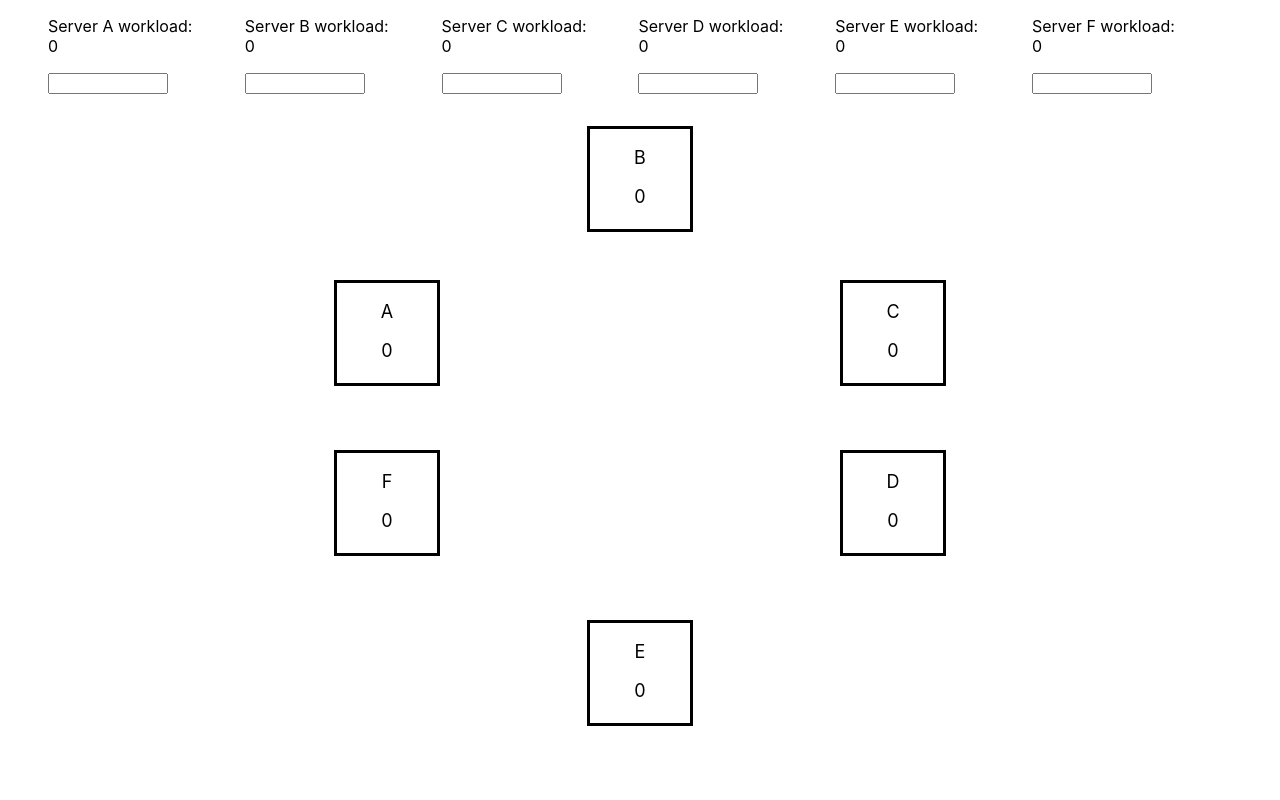
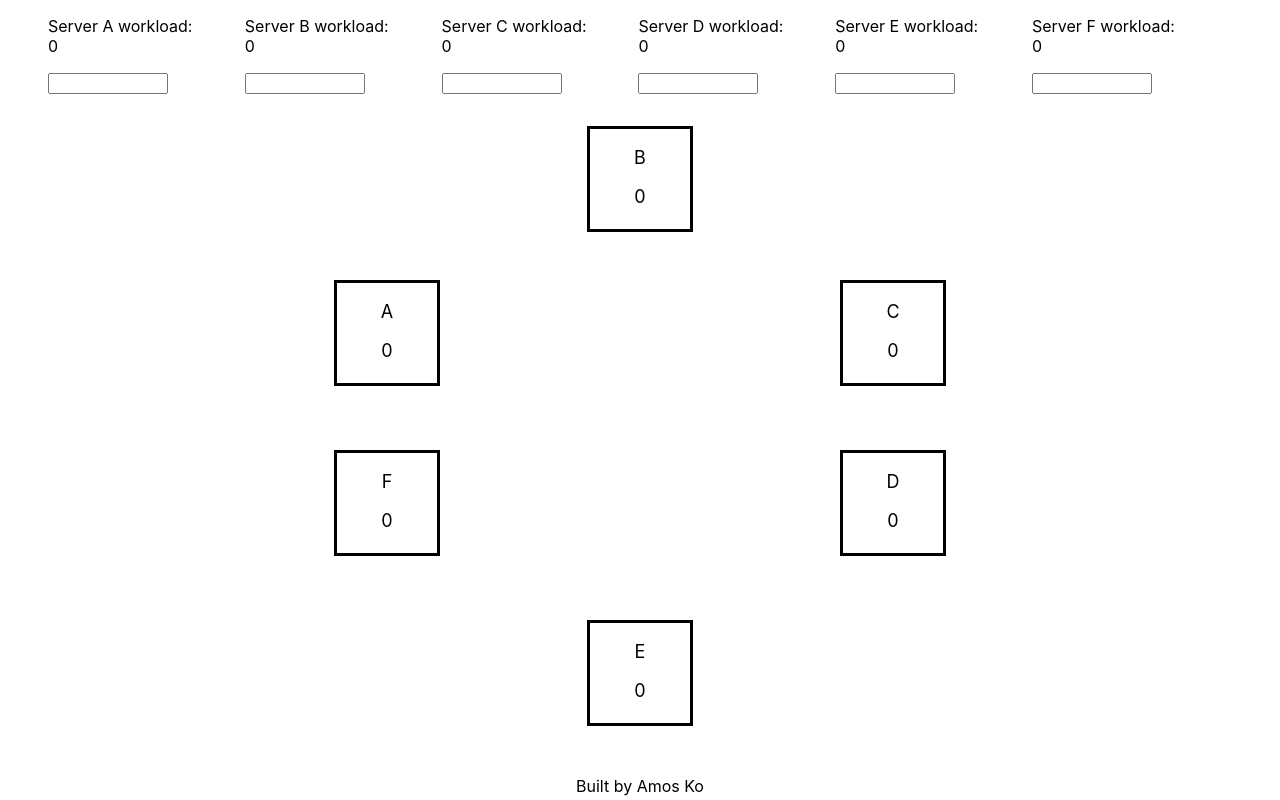
Before and after one commit to amosisok/BC-Cancer-Challenge, a React (Create React App) app in the folder app/: page / in a window 1280 px wide. Built offline with nearby package versions, Linux system fonts and the light colour scheme.

Commit message:
Refactor and add name

```diff
--- /dev/null
+++ b/app/src/Components/App.css
@@ -0,0 +1,6 @@
+.text {
+    position: absolute;
+    top: 95vh;
+    left: 50%;
+    transform: translateX(-50%);
+}
--- a/app/src/Components/App.js
+++ b/app/src/Components/App.js
@@ -2,8 +2,10 @@ import React, { useState} from 'react';
 import Server from './Server.js';
 import Workload from './Workload.js'
 import ServerLayout from './ServerLayout.js';
+import './App.css';
 
 function App() {
+
   var serverA = new Server('ServerA', 0, []);
   var serverB = new Server('ServerB', 0, []);
   var serverC = new Server('ServerC', 0, []);
@@ -17,6 +19,7 @@ function App() {
   const [servers, setServerList] = useState(serverList);
 
   function onServerUpdate(childData) {
+    console.log(childData == servers)
     setServerList(childData);
   }
 
@@ -24,6 +27,7 @@ function App() {
     <div>
       <Workload servers={servers} updateServers={onServerUpdate}/>
       <ServerLayout servers={servers} updateServers={onServerUpdate}></ServerLayout>
+      <p className='text'>Built by Amos Ko</p>
     </div>
   );
 }
--- a/app/src/Components/ServerLayout.js
+++ b/app/src/Components/ServerLayout.js
@@ -35,6 +35,7 @@ function DrawServers(props) {
         else if(sourceServer.x != 0 && sourceServer.y != 0) {
 
             var source, target;
+            var updatedServers = serverList.slice();
             for(let i = 0; i < serverList.length; i++) {
                 if(serverList[i].getName() == sourceServer.name) {
                     source = serverList[i];
@@ -85,7 +86,8 @@ function DrawServers(props) {
                 }
 
                 source.rebalanceWorkload();
-                props.updateServers(serverList);
+                setServers(updatedServers);
+                props.updateServers(updatedServers);
             }
 
             setSourceServer({name: '', x:0, y:0});
--- a/app/src/Components/Workload.js
+++ b/app/src/Components/Workload.js
@@ -23,8 +23,8 @@ function Workload(props) {
 
             server.setWorkload(newWorkload);
             servers[serverIndex] = server;
-            setServers(servers)
-            props.updateServers(serverList);
+            setServers(servers);
+            props.updateServers(servers);
         }
     }
 
```
